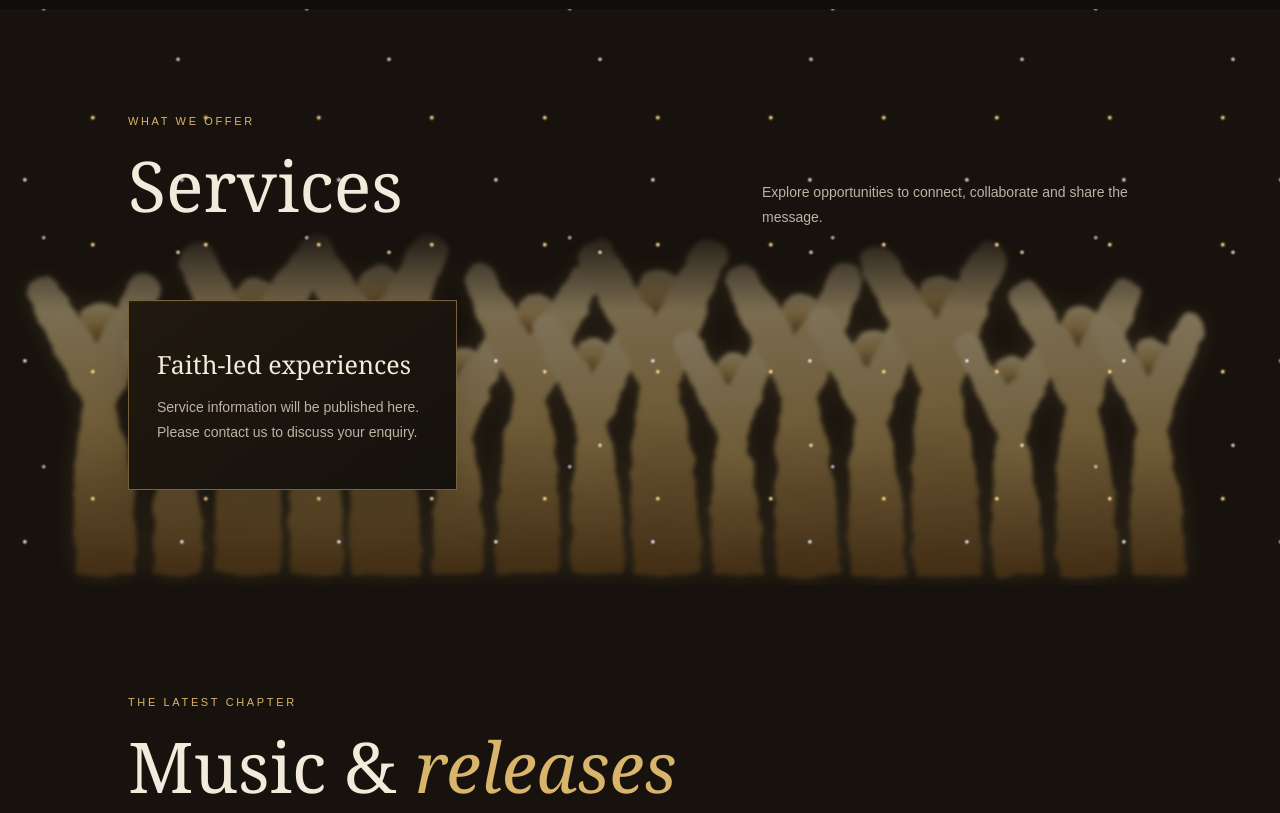
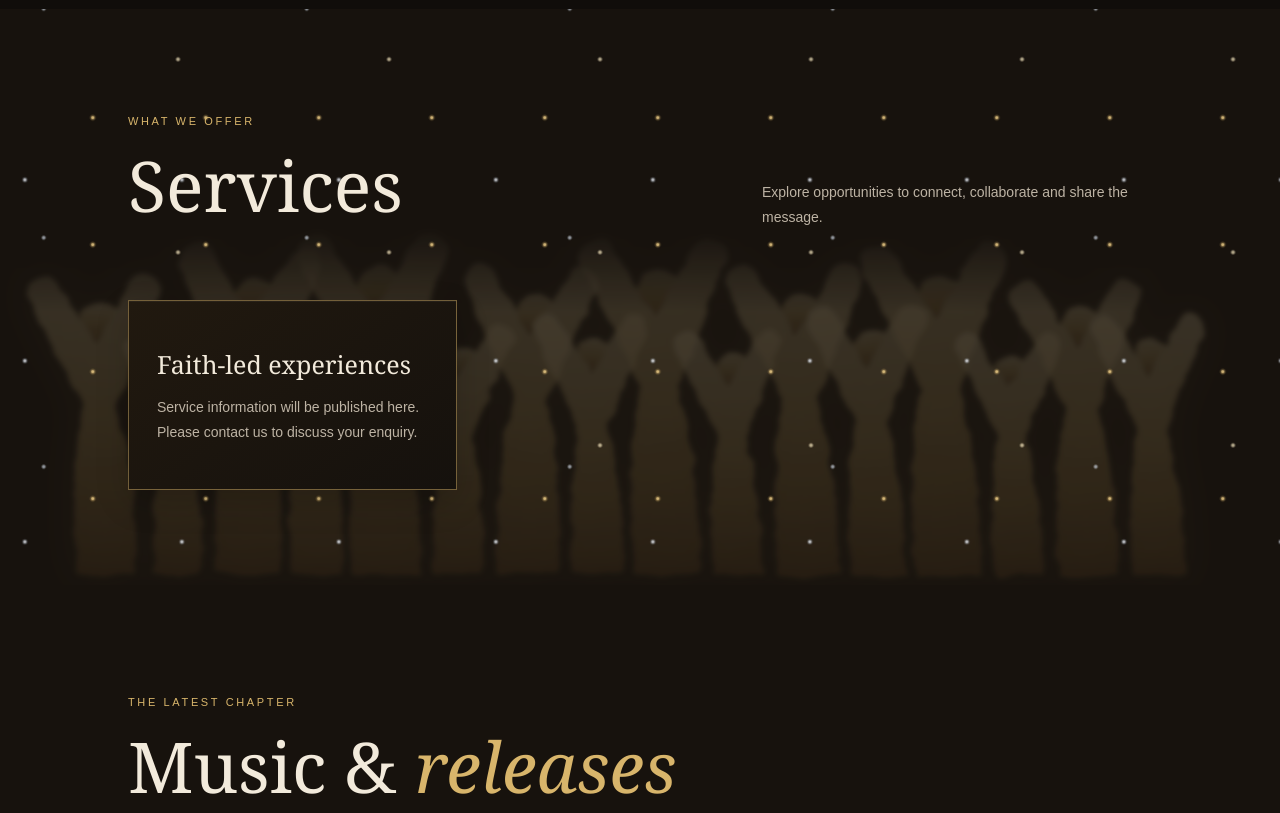
Before and after one commit to boyvadisdebarge-cyber/duke-vadis-official, a Django app: page / in a window 1280 px wide. Shown: the part 1410-2223 px from the top of the page. Run offline with Django 5.2, Linux system fonts and the light colour scheme; data comes from the database, SQL or seed files in the repository; data that the repository does not hold is empty.

Commit message:
Fade and soften worship silhouettes into golden smoke

```diff
--- a/static/css/site.css
+++ b/static/css/site.css
@@ -219,3 +219,11 @@ animation:service-metallic-sparkle 32s linear infinite}
 #services .worship-person:nth-of-type(3n){animation-delay:-2.1s}
 #services .worship-person:nth-of-type(4n){animation-delay:-3.4s}
 @media(max-width:620px){#services .worship-scene{height:220px;opacity:.32}}
+
+/* Make the worship crowd atmospheric and smoke-like, not solid silhouettes */
+#services .worship-scene{opacity:.24;filter:blur(.35px);mix-blend-mode:screen}
+#services .worship-crowd{opacity:.86;filter:blur(1.35px) drop-shadow(0 0 18px rgba(220,184,112,.16))}
+#services .worship-person{opacity:.68}
+#services .worship-person:nth-of-type(3n){opacity:.48}
+#services .worship-person:nth-of-type(4n){opacity:.58}
+@media(max-width:620px){#services .worship-scene{opacity:.19}}
```
